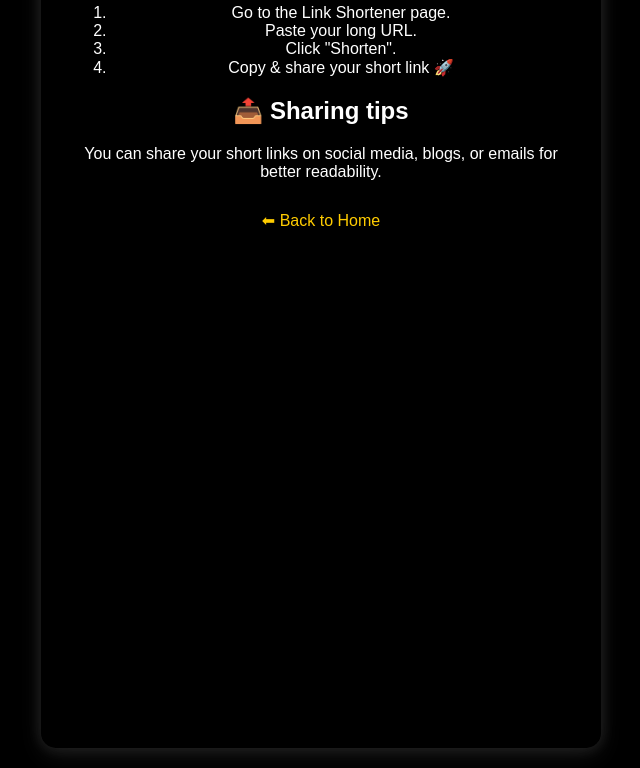
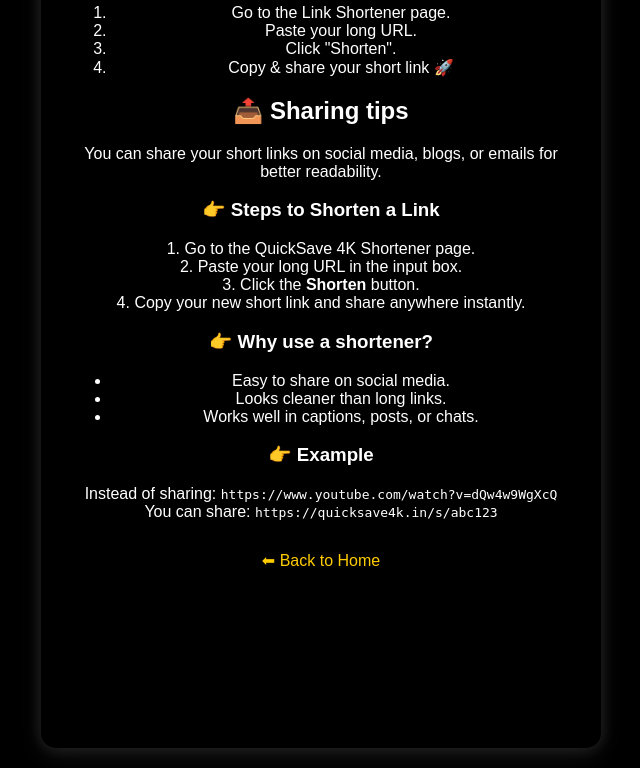
Before and after one commit to codewithshobhit78/QuickSave-4K-YouTube-Reels-Downloader, a Flask app: page /shorten/guides in a window 1280 px wide. Shown: the part 132-900 px from the top of the page, without its empty margins (319-959 px from the left). Run offline with Flask 3, Linux system fonts and the light colour scheme; some libraries are stand-ins or nearby versions.

Commit message:
Added detailed FAQ & Guides content

```diff
--- a/templates/shorten_guides.html
+++ b/templates/shorten_guides.html
@@ -31,6 +31,33 @@
   <h2>📤 Sharing tips</h2>
   <p>You can share your short links on social media, blogs, or emails for better readability.</p>
 
+ <h3>👉 Steps to Shorten a Link</h3>
+  <p>1. Go to the QuickSave 4K Shortener page.<br>
+     2. Paste your long URL in the input box.<br>
+     3. Click the <strong>Shorten</strong> button.<br>
+     4. Copy your new short link and share anywhere instantly.</p>
+
+  <h3>👉 Why use a shortener?</h3>
+  <ul>
+    <li>Easy to share on social media.</li>
+    <li>Looks cleaner than long links.</li>
+    <li>Works well in captions, posts, or chats.</li>
+  </ul>
+
+  <h3>👉 Example</h3>
+  <p>Instead of sharing:
+  <code>https://www.youtube.com/watch?v=dQw4w9WgXcQ</code><br>
+  You can share:
+  <code>https://quicksave4k.in/s/abc123</code></p>
+
+  <!-- ✅ Bottom Ad -->
+  <ins class="adsbygoogle"
+       style="display:block; text-align:center;"
+       data-ad-client="ca-pub-XXXXX"
+       data-ad-slot="ZZZZZZ"
+       data-ad-format="auto"></ins>
+  <script>(adsbygoogle = window.adsbygoogle || []).push({});</script>
+
  <div style="margin-top:30px;">
     <a href="/shorten" style="color:#ffcc00; text-decoration:none;">⬅ Back to Home</a>
  </div>
```
Also changed, not shown: templates/faq.html (+19 -5 lines), templates/guides.html (+25 -0 lines), templates/shorten_faq.html (+19 -2 lines).
